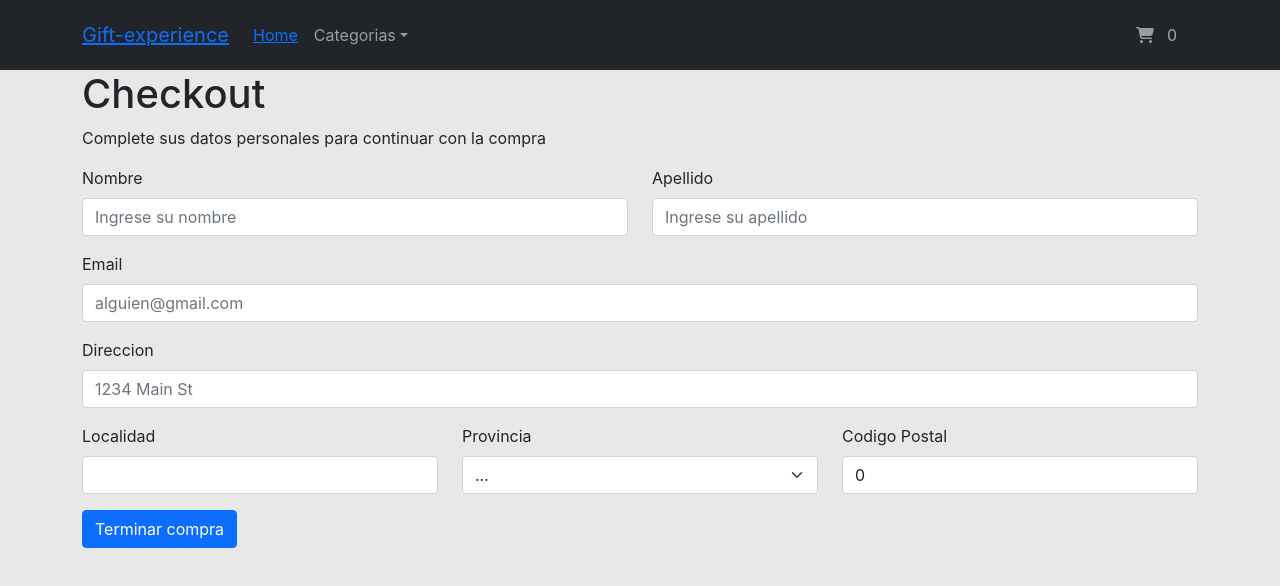
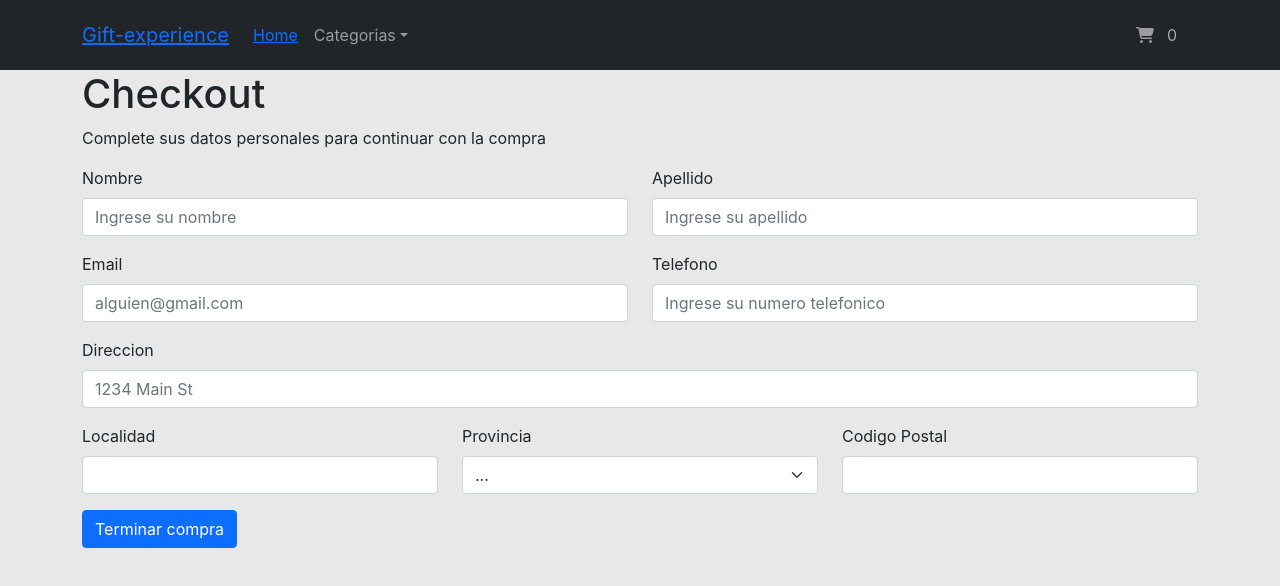
Before and after one commit to IgnacioCalvagna/GiftExperience_Calvagna, a React (Create React App) app: page /checkout in a window 1280 px wide. Shown: the top 586 px of the page. Built offline with nearby package versions, Linux system fonts and the light colour scheme.

Commit message:
finalizando entrega Nº 11 Firebase II

```diff
--- a/src/components/checkout/Checkout.jsx
+++ b/src/components/checkout/Checkout.jsx
@@ -4,9 +4,11 @@ import { Button, Col, Form, Row } from "react-bootstrap";
 import useInput from "../../hook/useInput";
 import { cartContext } from "../../contexts/CartProvider";
 import Swal from 'sweetalert2';
+import { useNavigate } from "react-router-dom"
 
 const Checkout = () => {
-  const { cartProducts, totPrecio } = useContext(cartContext);
+    const navigate = useNavigate()
+  const { cartProducts, totPrecio,clear } = useContext(cartContext);
   const db = getFirestore();
 
     const compras = collection(db, "compras");
@@ -14,11 +16,13 @@ const Checkout = () => {
   const nombre = useInput("");
   const apellido = useInput("");
   const email = useInput("");
+  const telefono=useInput("");
   const direccion = useInput("");
   const localidad = useInput("");
   const provincia = useInput("");
-  const codigoPostal = useInput(0);
+  const codigoPostal = useInput("");
 
+  const date = new Date();
 
   const handleVerificarCompra = (e) => {
     e.preventDefault();
@@ -27,14 +31,17 @@ const Checkout = () => {
       nombre:nombre.value,
       apellido:apellido.value,
       email:email.value,
+      telefono:telefono.value,
       provincia:provincia.value,
       cartProducts,
       totPrecio:totPrecio,
+      date:date
     };
 
     addDoc(compras,pedido)
-    .then(({id})=>   Swal.fire('Hey user!', `Compra realizada! Nº de orden ${id}`, 'success'))
-
+    .then(({id})=>   Swal.fire('Hey user!', `Compra realizada! Nº de orden ${id}\n Por un total de $ ${pedido.totPrecio} \nFecha de compra : ${pedido.date}`, 'success'))
+    .then(()=>clear())
+    .then(()=> navigate('/'))
 }
 
 
@@ -66,8 +73,8 @@ const Checkout = () => {
             />
           </Form.Group>
         </Row>
-
-        <Form.Group className="mb-3" controlId="formGridEmail">
+        <Row className="mb-3">
+          <Form.Group as={Col} controlId="formGridNombre">
           <Form.Label>Email</Form.Label>
           <Form.Control
             type="email"
@@ -75,7 +82,19 @@ const Checkout = () => {
             {...email}
             required
           />
-        </Form.Group>
+          </Form.Group>
+
+          <Form.Group as={Col} controlId="formGridApellido">
+            <Form.Label>Telefono</Form.Label>
+            <Form.Control
+              type="tel"
+              placeholder="Ingrese su numero telefonico"
+              {...telefono}
+              required
+            />
+          </Form.Group>
+        </Row>
+
 
         <Form.Group className="mb-3" controlId="formGridDireccion">
           <Form.Label>Direccion </Form.Label>
```
